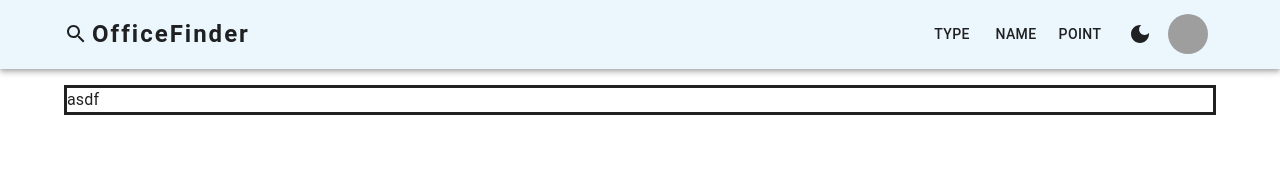
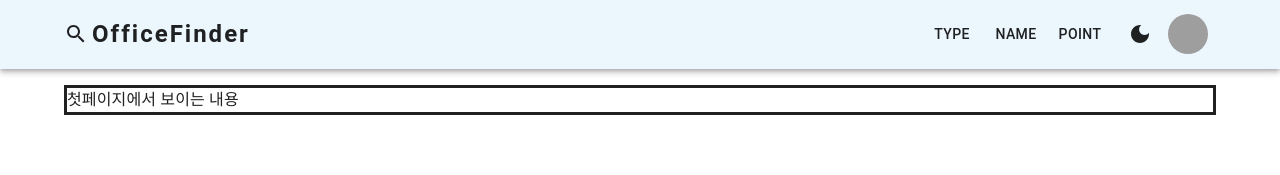
Before and after one commit to minyyi/refactoring_project, a React (Vite) app: page / in a window 1280 px wide. Shown: the top 175 px of the page. Built offline with nearby package versions, Linux system fonts and the light colour scheme; grey boxes are pictures that could not be loaded.

Commit message:
추가 : 프리티어 설정 추가

```diff
--- a/package.json
+++ b/package.json
@@ -24,6 +24,7 @@
     "@vitejs/plugin-react": "^4.2.1",
     "localforage": "^1.10.0",
     "match-sorter": "^6.3.1",
+    "prettier": "^3.1.1",
     "react": "^18.2.0",
     "react-dom": "^18.2.0",
     "react-material-ui-carousel": "^3.4.2",
--- a/src/component/layout/Layout.tsx
+++ b/src/component/layout/Layout.tsx
@@ -1,10 +1,9 @@
 import { ReactNode } from "react";
-import { Box, useTheme } from "@mui/material";
+import { Box } from "@mui/material";
 import Footer from "./footer/Footer";
 import Appbar from "./appbar/Appbar";
 
 export const Layout = (props: { children: ReactNode }) => {
-  const theme = useTheme();
 
   return (
     <>
@@ -17,7 +16,6 @@ export const Layout = (props: { children: ReactNode }) => {
         <Box sx={{
             py: 2,
             flexGrow: 1,
-            // backgroundColor: {'#d6d6d6'},
         }}>{props.children}</Box>
         <Footer />
       </Box>
--- a/src/page/MainPage.tsx
+++ b/src/page/MainPage.tsx
@@ -10,7 +10,7 @@ const MainPage = () => {
         minWidth: '100%',
         border: 3,
       }}>
-        asdf
+       첫페이지에서 보이는 내용
       </Box>
      </Container>
     </>
```
Also changed, not shown: 2 other files (tests, documents, lock files or other folders).
